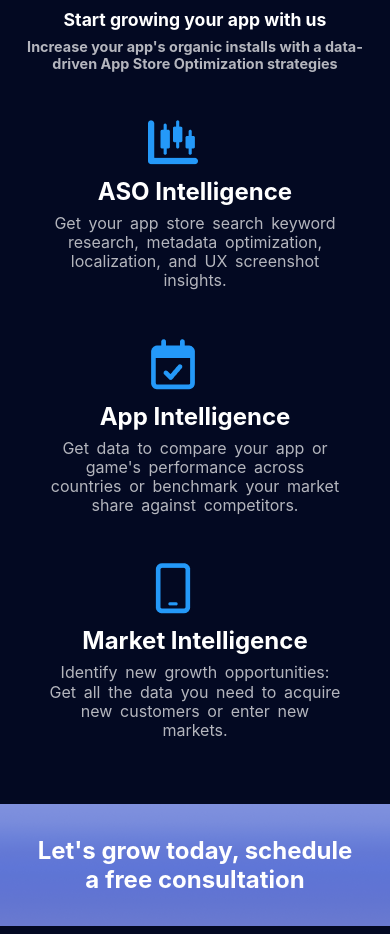
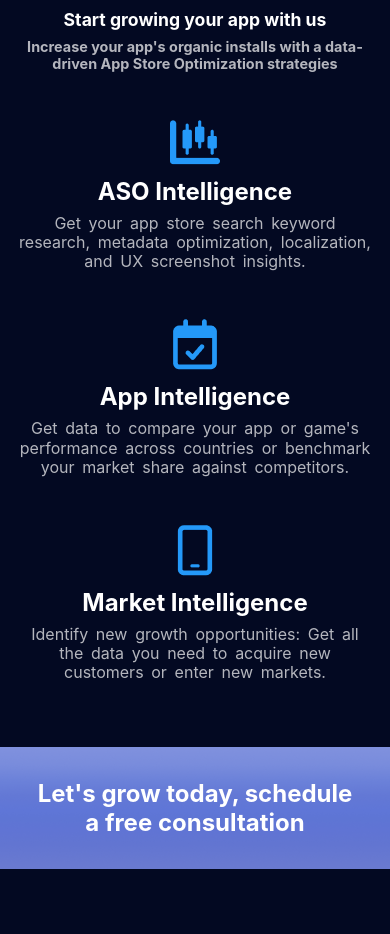
Before and after one commit to marcotaverareyes/Picaso, a React (Create React App) app: page / in a window 390 px wide. Shown: the part 1980-2914 px from the top of the page. Built offline with nearby package versions, Linux system fonts and the light colour scheme.

Commit message:
Main Screen phone centering of icons

```diff
--- a/src/components/MainScreenComponents/Services.jsx
+++ b/src/components/MainScreenComponents/Services.jsx
@@ -41,7 +41,7 @@ export default function Services() {
         {servicesData.map(({ image, title, descrption }) => {
           return (
             <div className="service text-center flex column gap-1" key={title}>
-              <div className="image">
+              <div id="serviceImage" className="image">
                 <img src={image} alt="servive" />
               </div>
               <h3 className="title">{title}</h3>
@@ -69,8 +69,12 @@ const Section = styled.section`
   }
   @media screen and (min-width: 280px) and (max-width: 1080px) {
     .services {
-      padding: 2rem;
+      padding: 2rem 0rem;
       gap: 3rem;
+      justify-items:center;
+    }
+    #serviceImage{
+      margin: auto
     }
   }
 `;
```
